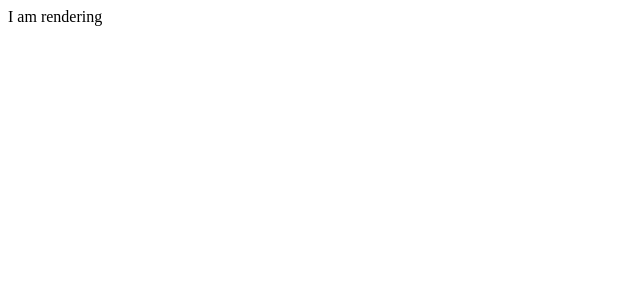
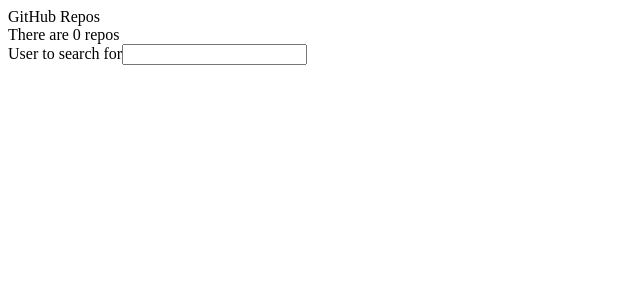
Before and after one commit to bellcd/fetcher, a React app: page / in a window 1280 px wide. Shown: the top 300 px of the page, without its empty margins (0-640 px from the left). Built offline with nearby package versions, Linux system fonts and the light colour scheme; the HTML template or start-up script is replaced by a standard one.

Commit message:
Adds basic client setup

```diff
--- a/client/src/index.jsx
+++ b/client/src/index.jsx
@@ -1,19 +1,40 @@
 import React from 'react';
 import ReactDOM from 'react-dom';
+import Repos from './repos.jsx';
 
 class App extends React.Component {
   constructor(props) {
     super(props);
 
     this.state = {
+      username: '',
+      repos: [
 
+      ]
     }
+
+    this.handleChange = this.handleChange.bind(this);
+  }
+
+  handleChange(e) {
+    this.setState({
+      username: e.target.value
+    });
+  }
+
+  searchForUsername() {
+    // TODO: ...
   }
 
   render() {
     return (
       <>
-        <div>I am rendering</div>
+        <div>GitHub Repos</div>
+        <Repos repos={this.state.repos}></Repos>
+        <div>
+          <label for="username">User to search for</label>
+          <input id="username" name="username" type="text" onChange={this.handleChange}></input>
+        </div>
       </>
     )
   }
--- /dev/null
+++ b/client/src/repos.jsx
@@ -0,0 +1,17 @@
+import React from 'react';
+
+const Repos = ({ repos }) => {
+  const repoList = repos.map(repo => {
+    return <Repo repo={repo}></Repo>
+  });
+
+  return (
+    <>
+    <div>There are {repos.length} repos</div>
+    {repoList}
+    </>
+
+  );
+}
+
+export default Repos;
--- a/server.js
+++ b/server.js
@@ -3,7 +3,6 @@ const express = require('express');
 const app = express();
 const PORT = 1128;
 
-// console.log(path.join(__dirname, 'client/dist'))
-// app.use(express.static());
+app.use(express.static(path.join(__dirname, 'client/dist')));
 
 app.listen(PORT, () => { console.log(`App is running on port ${PORT}`)});
```
Also changed, not shown: client/src/repo.jsx (added, +9 -0 lines), helpers/github.js (added), 1 other file (tests, documents, lock files or other folders).
